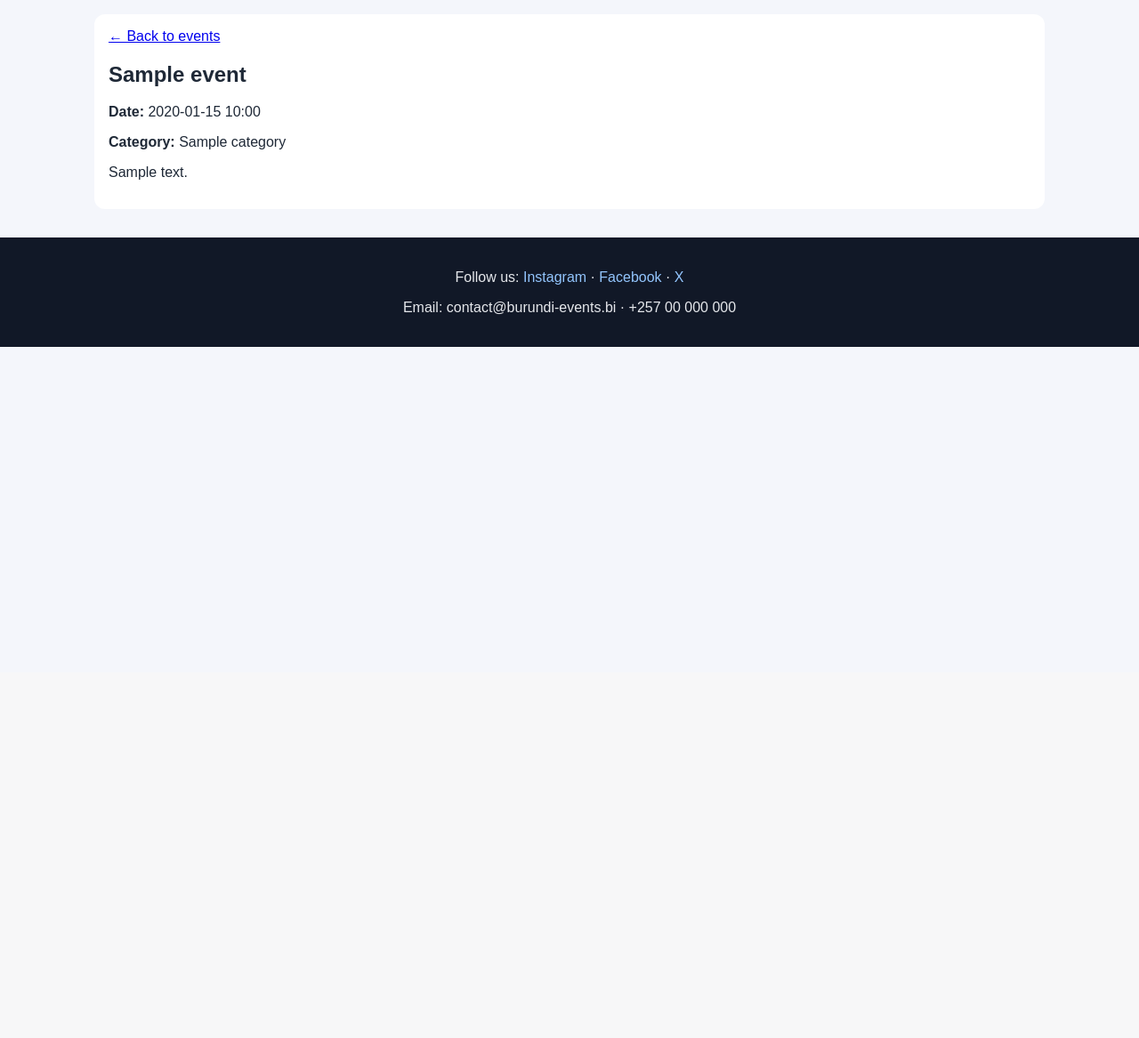
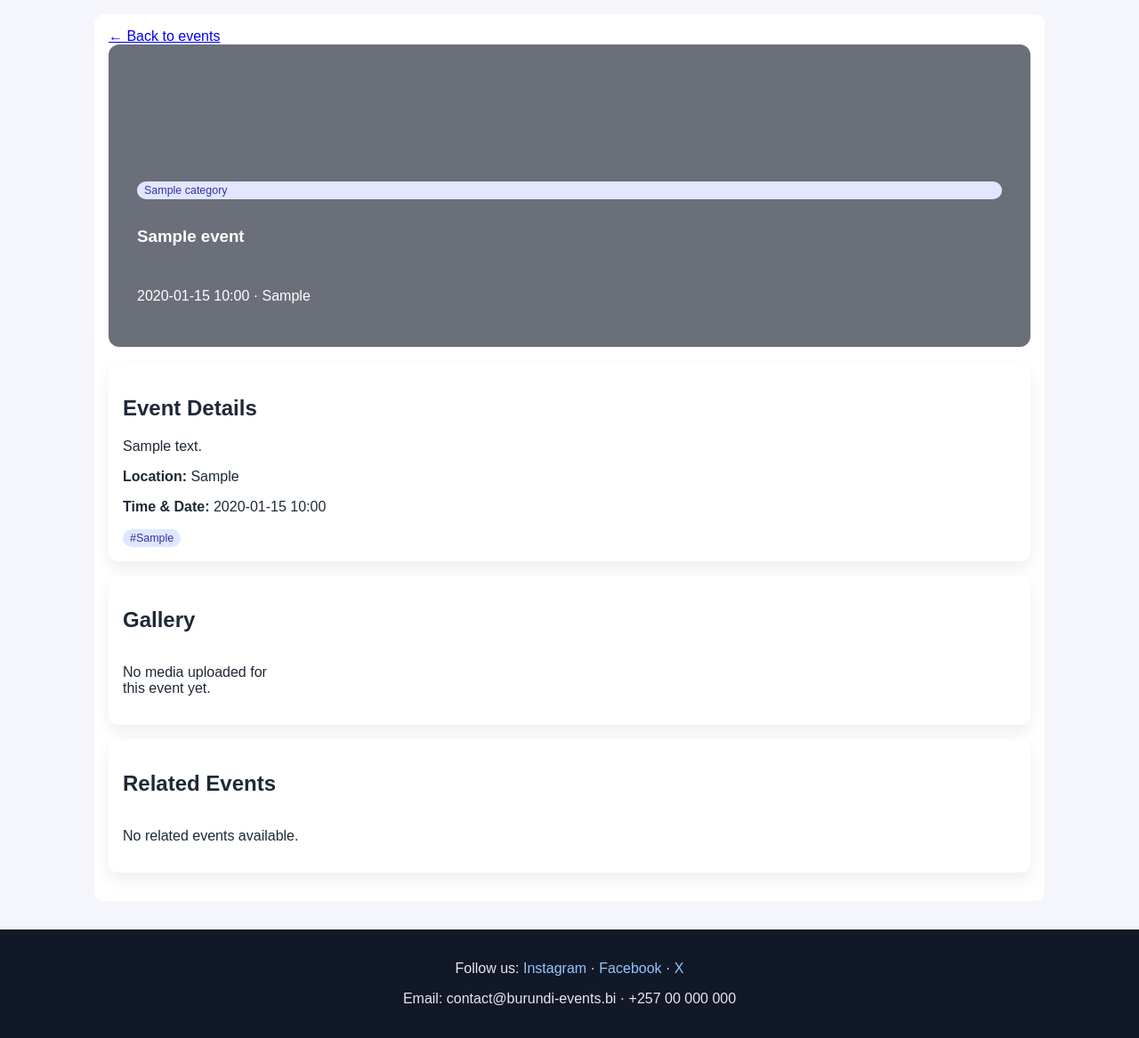
Before and after one commit to Steve-coder1/Burundi-event-, a Flask app: page /events/1 in a window 1280 px wide. Shown: the part 44-1211 px from the top of the page at 89% size. Before the commit the page ends 434 px from the top, so only its background shows below. Run offline with Flask 3, Linux system fonts and the light colour scheme; tables that the repository leaves empty hold one stand-in row (values such as "Sample post").

Commit message:
Enhance event detail page with metadata, gallery lightbox, and related events

```diff
--- a/app.py
+++ b/app.py
@@ -60,6 +60,8 @@
     title = db.Column(db.String(200), nullable=False)
     description = db.Column(db.Text, nullable=False)
     event_date = db.Column(db.DateTime, nullable=False)
+    location = db.Column(db.String(200), default="TBD")
+    tags = db.Column(db.String(255), default="")
     language = db.Column(db.String(10), default="en")
     created_at = db.Column(db.DateTime, default=datetime.utcnow)
 
@@ -148,6 +150,21 @@
     return media.filename if media else None
 
 
+def build_event_card(event: Event) -> dict:
+    return {
+        "id": event.id,
+        "title": event.title,
+        "date": event.event_date.strftime("%Y-%m-%d"),
+        "time": event.event_date.strftime("%H:%M"),
+        "category": event.categories[0].name if event.categories else "General",
+        "category_id": event.categories[0].id if event.categories else 0,
+        "image": get_event_image(event.id),
+        "description": event.description,
+        "location": event.location or "TBD",
+        "tags": [tag.strip() for tag in (event.tags or "").split(",") if tag.strip()],
+    }
+
+
 @app.context_processor
 def inject_globals():
     return {
@@ -191,19 +208,7 @@
     query = query.order_by(Event.event_date.asc() if sort_order == "asc" else Event.event_date.desc())
     events = query.paginate(page=page, per_page=per_page, error_out=False)
 
-    cards = []
-    for event in events.items:
-        cards.append(
-            {
-                "id": event.id,
-                "title": event.title,
-                "date": event.event_date.strftime("%Y-%m-%d"),
-                "category": event.categories[0].name if event.categories else "General",
-                "category_id": event.categories[0].id if event.categories else 0,
-                "image": get_event_image(event.id),
-                "description": event.description,
-            }
-        )
+    cards = [build_event_card(event) for event in events.items]
 
     featured_event = cards[0] if cards else None
     blog_highlights = Post.query.order_by(Post.published_at.desc()).limit(3).all()
@@ -227,7 +232,17 @@
 def event_detail(event_id: int):
     event = Event.query.get_or_404(event_id)
     gallery = Media.query.filter_by(linked_type="event", linked_id=event.id).order_by(Media.uploaded_at.desc()).all()
-    return render_template("event_detail.html", event=event, gallery=gallery)
+
+    related_query = Event.query.filter(Event.id != event.id, Event.language == event.language)
+    if event.categories:
+        cat_ids = [category.id for category in event.categories]
+        related_query = related_query.join(EventCategory, Event.id == EventCategory.event_id).filter(
+            EventCategory.category_id.in_(cat_ids)
+        )
+    related_events = related_query.order_by(Event.event_date.asc()).limit(6).all()
+    related_cards = [build_event_card(item) for item in related_events]
+
+    return render_template("event_detail.html", event=event, gallery=gallery, related_events=related_cards)
 
 
 @app.route("/set-language/<lang>")
@@ -309,6 +324,8 @@
         description = request.form.get("description", "").strip()
         date_str = request.form.get("event_date", "")
         language = request.form.get("language", "en")
+        location = request.form.get("location", "").strip() or "TBD"
+        tags = request.form.get("tags", "").strip()
         selected_ids = request.form.getlist("categories")
 
         if not title or not description or not date_str:
@@ -320,6 +337,8 @@
             description=description,
             event_date=datetime.strptime(date_str, "%Y-%m-%dT%H:%M"),
             language=language,
+            location=location,
+            tags=tags,
         )
 
         for cid in selected_ids:
@@ -344,6 +363,8 @@
         event.title = request.form.get("title", event.title)
         event.description = request.form.get("description", event.description)
         event.language = request.form.get("language", event.language)
+        event.location = request.form.get("location", event.location)
+        event.tags = request.form.get("tags", event.tags)
         date_str = request.form.get("event_date", "")
         if date_str:
             event.event_date = datetime.strptime(date_str, "%Y-%m-%dT%H:%M")
--- a/static/css/styles.css
+++ b/static/css/styles.css
@@ -64,7 +64,7 @@
 .menu-toggle { display: none; width: auto; padding: .25rem .6rem; }
 
 .public-container { max-width: 1100px; margin: 0 auto; padding: 1rem; }
-.hero { min-height: 340px; background: linear-gradient(130deg, #1e3a8a, #2563eb); border-radius: 12px; background-size: cover; background-position: center; margin-bottom: 1.2rem; }
+.hero, .event-hero-detail { min-height: 340px; background: linear-gradient(130deg, #1e3a8a, #2563eb); border-radius: 12px; background-size: cover; background-position: center; margin-bottom: 1.2rem; }
 .hero-overlay { background: rgba(17,24,39,.62); color: #fff; min-height: 340px; padding: 2rem; border-radius: 12px; display: flex; flex-direction: column; justify-content: end; gap: .75rem; }
 .event-grid { display: grid; grid-template-columns: repeat(auto-fill, minmax(220px, 1fr)); gap: 1rem; }
 .event-card { background: #fff; border-radius: 12px; overflow: hidden; text-decoration: none; color: inherit; box-shadow: 0 7px 16px rgba(0,0,0,.08); transition: transform .2s ease; }
@@ -78,6 +78,15 @@
 .public-footer a { color: #93c5fd; text-decoration: none; }
 .detail-wrap { background: #fff; padding: 1rem; border-radius: 12px; }
 .pagination { display: flex; align-items: center; gap: .75rem; margin-top: 1rem; }
+.tag-row { display: flex; gap: .4rem; flex-wrap: wrap; }
+.gallery-grid { display: grid; grid-template-columns: repeat(auto-fill, minmax(170px, 1fr)); gap: .75rem; }
+.gallery-thumb { border: none; padding: 0; background: transparent; cursor: pointer; }
+.gallery-thumb img, .gallery-thumb video { width: 100%; height: 130px; object-fit: cover; border-radius: 10px; }
+.lightbox { position: fixed; inset: 0; background: rgba(0,0,0,.86); display: grid; place-items: center; z-index: 100; }
+.lightbox.hidden { display: none; }
+#lightbox-content img, #lightbox-content video { max-width: min(92vw, 960px); max-height: 80vh; border-radius: 10px; }
+.lightbox-close { position: absolute; top: 16px; right: 16px; width: auto; background: #fff; border: none; border-radius: 50%; font-size: 1.35rem; line-height: 1; cursor: pointer; }
+
 @media (max-width: 900px) {
   body { flex-direction: column; }
   .sidebar { width: 100%; min-height: auto; position: relative; }
--- a/static/js/main.js
+++ b/static/js/main.js
@@ -63,3 +63,42 @@
     node.addEventListener('change', filterPublicEvents);
   }
 });
+
+const lightbox = document.getElementById('lightbox');
+const lightboxContent = document.getElementById('lightbox-content');
+const lightboxClose = document.getElementById('lightbox-close');
+const galleryThumbs = document.querySelectorAll('[data-lightbox-src]');
+
+function closeLightbox() {
+  if (!lightbox || !lightboxContent) return;
+  lightbox.classList.add('hidden');
+  lightboxContent.innerHTML = '';
+}
+
+if (lightbox && lightboxContent) {
+  galleryThumbs.forEach((thumb) => {
+    thumb.addEventListener('click', () => {
+      const src = thumb.dataset.lightboxSrc;
+      const type = thumb.dataset.lightboxType;
+      if (!src) return;
+      if (type === 'video') {
+        lightboxContent.innerHTML = `<video controls autoplay><source src="${src}"></video>`;
+      } else {
+        lightboxContent.innerHTML = `<img src="${src}" alt="Gallery item">`;
+      }
+      lightbox.classList.remove('hidden');
+    });
+  });
+
+  lightbox.addEventListener('click', (event) => {
+    if (event.target === lightbox) closeLightbox();
+  });
+
+  document.addEventListener('keydown', (event) => {
+    if (event.key === 'Escape') closeLightbox();
+  });
+}
+
+if (lightboxClose) {
+  lightboxClose.addEventListener('click', closeLightbox);
+}
--- a/templates/event_detail.html
+++ b/templates/event_detail.html
@@ -2,21 +2,73 @@
 {% block content %}
 <article class="detail-wrap">
   <a href="{{ url_for('home') }}">← Back to events</a>
+
+  <section class="event-hero-detail" style="background-image: url('{{ url_for('static', filename='uploads/' + gallery[0].filename) if gallery and gallery[0].media_type == 'image' else '' }}');">
+    <div class="hero-overlay">
+      <span class="badge">{{ event.categories[0].name if event.categories else 'General' }}</span>
       <h1>{{ event.title }}</h1>
-  <p><strong>Date:</strong> {{ event.event_date.strftime('%Y-%m-%d %H:%M') }}</p>
-  <p><strong>Category:</strong> {{ event.categories | map(attribute='name') | join(', ') }}</p>
+      <p>{{ event.event_date.strftime('%Y-%m-%d %H:%M') }} · {{ event.location or 'TBD' }}</p>
+    </div>
+  </section>
+
+  <section class="card">
+    <h2>Event Details</h2>
     <p>{{ event.description }}</p>
+    <p><strong>Location:</strong> {{ event.location or 'TBD' }}</p>
+    <p><strong>Time & Date:</strong> {{ event.event_date.strftime('%Y-%m-%d %H:%M') }}</p>
+    {% if event.tags %}
+      <div class="tag-row">
+        {% for tag in event.tags.split(',') if tag.strip() %}
+          <span class="badge">#{{ tag.strip() }}</span>
+        {% endfor %}
+      </div>
+    {% endif %}
+  </section>
 
-  <div class="media-grid">
+  <section class="card">
+    <h2>Gallery</h2>
+    <div class="gallery-grid">
       {% for item in gallery %}
-      <article class="card media-item">
+      <button class="gallery-thumb" type="button" data-lightbox-src="{{ url_for('static', filename='uploads/' + item.filename) }}" data-lightbox-type="{{ item.media_type }}">
         {% if item.media_type == 'image' %}
           <img src="{{ url_for('static', filename='uploads/' + item.filename) }}" alt="{{ event.title }}">
         {% else %}
-        <video controls><source src="{{ url_for('static', filename='uploads/' + item.filename) }}"></video>
+          <video muted>
+            <source src="{{ url_for('static', filename='uploads/' + item.filename) }}">
+          </video>
         {% endif %}
-      </article>
+      </button>
+      {% else %}
+      <p>No media uploaded for this event yet.</p>
       {% endfor %}
     </div>
+  </section>
+
+  <section class="card">
+    <h2>Related Events</h2>
+    <div class="event-grid">
+      {% for card in related_events %}
+      <a href="{{ url_for('event_detail', event_id=card.id) }}" class="event-card">
+        {% if card.image %}
+        <img src="{{ url_for('static', filename='uploads/' + card.image) }}" alt="{{ card.title }}">
+        {% else %}
+        <div class="image-placeholder">No image</div>
+        {% endif %}
+        <div class="event-card-body">
+          <span class="badge">{{ card.category }}</span>
+          <h3>{{ card.title }}</h3>
+          <p>{{ card.date }} · {{ card.time }}</p>
+        </div>
+      </a>
+      {% else %}
+      <p>No related events available.</p>
+      {% endfor %}
+    </div>
+  </section>
 </article>
+
+<div id="lightbox" class="lightbox hidden" role="dialog" aria-modal="true">
+  <button class="lightbox-close" type="button" id="lightbox-close">×</button>
+  <div id="lightbox-content"></div>
+</div>
 {% endblock %}
--- a/templates/home.html
+++ b/templates/home.html
@@ -35,7 +35,7 @@
       <div class="event-card-body">
         <span class="badge">{{ card.category }}</span>
         <h3>{{ card.title }}</h3>
-        <p>{{ card.date }}</p>
+        <p>{{ card.date }} · {{ card.time }}<br>{{ card.location }}</p>
       </div>
     </a>
     {% endfor %}
```
Also changed, not shown: templates/event_form.html (+7 -0 lines), README.md. Lines whose indentation alone changed are shown as unchanged.
